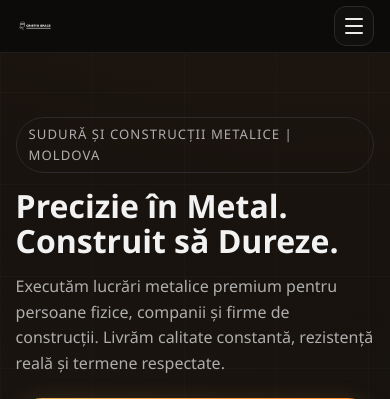
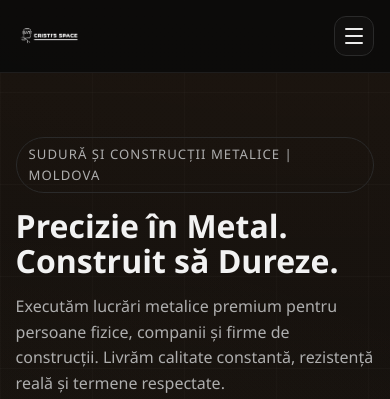
Before and after one commit to cciobu/Cristi-s-Space, a PHP site: page /index.html in a window 390 px wide. Shown: the top 399 px of the page. Run offline with PHP 8.4, Linux system fonts and the light colour scheme.

Commit message:
Updated pages and style

```diff
--- a/contact.html
+++ b/contact.html
@@ -5,6 +5,7 @@
   <meta name="viewport" content="width=device-width, initial-scale=1.0">
   <title>Contact | Cristi's Space</title>
   <meta name="description" content="Contactează Cristi's Space pentru proiecte de sudură și construcții metalice în Moldova.">
+  <link rel="icon" type="image/png" href="logo.PNG">
   <link rel="stylesheet" href="styles.css">
 </head>
 <body>
--- a/despre.html
+++ b/despre.html
@@ -5,6 +5,7 @@
   <meta name="viewport" content="width=device-width, initial-scale=1.0">
   <title>Despre Noi | Cristi's Space</title>
   <meta name="description" content="Află povestea Cristi's Space: sudor tânăr, ambițios, orientat pe calitate și parteneriate pe termen lung în Moldova.">
+  <link rel="icon" type="image/png" href="logo.PNG">
   <link rel="stylesheet" href="styles.css">
 </head>
 <body>
--- a/index.html
+++ b/index.html
@@ -6,6 +6,7 @@
   <title>Cristi's Space | Sudura Moldova si Constructii Metalice Premium</title>
   <meta name="description" content="Cristi's Space - sudura Moldova, constructii metalice personalizate, mobilier loft metal si proiecte industriale premium.">
   <meta name="keywords" content="sudura Moldova, constructii metalice Moldova, mobilier loft metal, scari metalice Moldova">
+  <link rel="icon" type="image/png" href="logo.PNG">
   <link rel="stylesheet" href="styles.css">
 </head>
 <body>
--- a/politica-confidentialitate.html
+++ b/politica-confidentialitate.html
@@ -5,6 +5,7 @@
   <meta name="viewport" content="width=device-width, initial-scale=1.0">
   <title>Politica de Confidențialitate | Cristi's Space</title>
   <meta name="description" content="Politica de confidențialitate pentru website-ul Cristi's Space.">
+  <link rel="icon" type="image/png" href="logo.PNG">
   <link rel="stylesheet" href="styles.css">
 </head>
 <body>
--- a/politica-cookies.html
+++ b/politica-cookies.html
@@ -5,6 +5,7 @@
   <meta name="viewport" content="width=device-width, initial-scale=1.0">
   <title>Politica Cookies | Cristi's Space</title>
   <meta name="description" content="Politica cookies pentru website-ul Cristi's Space.">
+  <link rel="icon" type="image/png" href="logo.PNG">
   <link rel="stylesheet" href="styles.css">
 </head>
 <body>
--- a/portofoliu.html
+++ b/portofoliu.html
@@ -5,6 +5,7 @@
   <meta name="viewport" content="width=device-width, initial-scale=1.0">
   <title>Portofoliu | Cristi's Space</title>
   <meta name="description" content="Portofoliu Cristi's Space: proiecte de sudură, scări metalice, balustrade, mobilier loft și construcții metalice în Moldova.">
+  <link rel="icon" type="image/png" href="logo.PNG">
   <link rel="stylesheet" href="styles.css">
 </head>
 <body>
--- a/servicii.html
+++ b/servicii.html
@@ -6,6 +6,7 @@
   <title>Servicii | Cristi's Space</title>
   <meta name="description" content="Servicii de sudură în Moldova: construcții metalice personalizate, mobilier loft metal, scări metalice, balustrade, platforme și proiecte industriale.">
   <meta name="keywords" content="sudura Moldova, constructii metalice Moldova, mobilier loft metal, scari metalice Moldova">
+  <link rel="icon" type="image/png" href="logo.PNG">
   <link rel="stylesheet" href="styles.css">
 </head>
 <body>
--- a/styles.css
+++ b/styles.css
@@ -88,8 +88,8 @@ body::before {
 }
 
 .brand img {
-  width: 109px;
-  height: 109px;
+  width: 115px;
+  height: 115px;
   object-fit: contain;
   filter: brightness(0) invert(1) contrast(1.08);
 }
@@ -565,9 +565,9 @@ footer {
   }
 
   .nav {
-    min-height: 60px;
+    min-height: 46px;
     position: relative;
-    padding: 6px 0;
+    padding: 3px 0;
     gap: 12px;
   }
 
@@ -617,9 +617,9 @@ footer {
     flex-direction: row;
     justify-content: space-between;
     align-items: center;
-    gap: 10px;
-    padding: 4px 0;
-    min-height: 52px;
+    gap: 8px;
+    padding: 2px 0;
+    min-height: 38px;
   }
 
   .brand {
@@ -628,8 +628,8 @@ footer {
   }
 
   .brand img {
-    width: 38px;
-    height: 38px;
+    width: 68px;
+    height: 68px;
   }
 
   .brand span {
--- a/termeni-conditii.html
+++ b/termeni-conditii.html
@@ -5,6 +5,7 @@
   <meta name="viewport" content="width=device-width, initial-scale=1.0">
   <title>Termeni și Condiții | Cristi's Space</title>
   <meta name="description" content="Termeni și condiții pentru website-ul Cristi's Space.">
+  <link rel="icon" type="image/png" href="logo.PNG">
   <link rel="stylesheet" href="styles.css">
 </head>
 <body>
```
